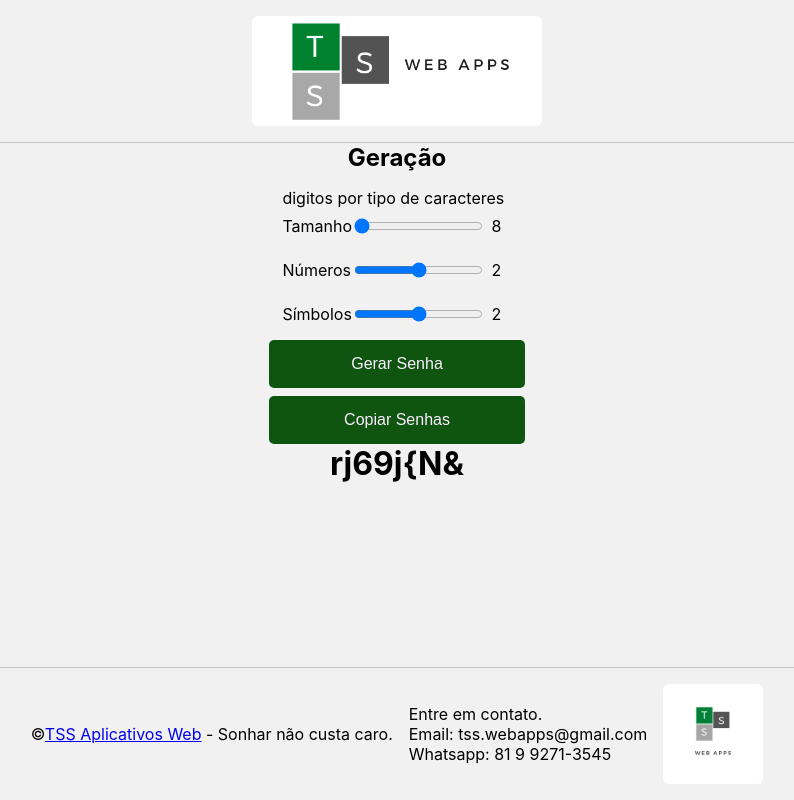
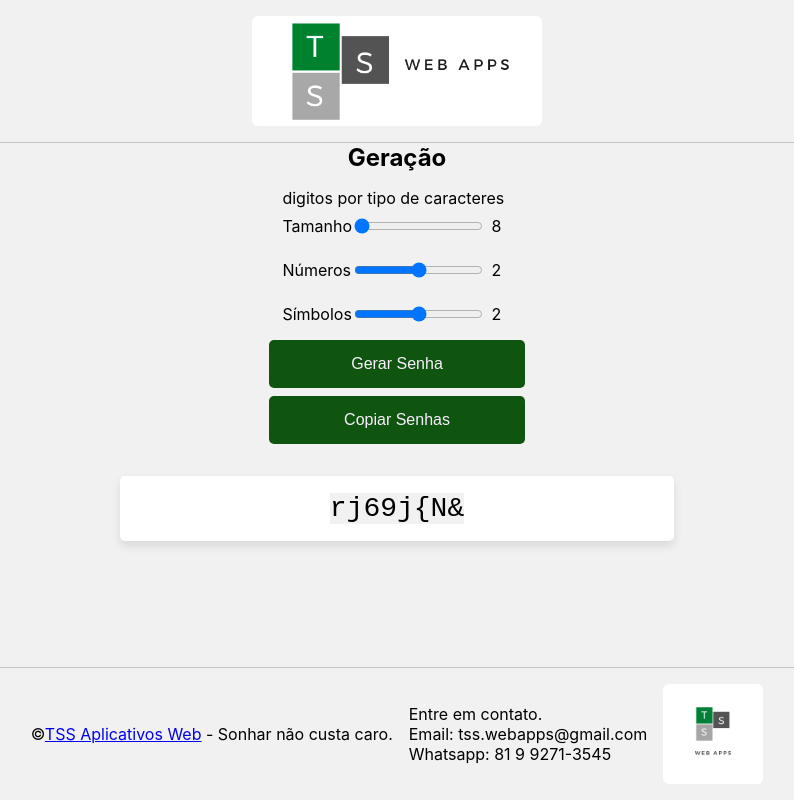
Before and after one commit to thiago-santanna/gerador-de-senha, a React (Create React App) app: page / in a window 1280 px wide. Shown: the whole page, without its empty margins (243-1037 px from the left). Built offline with nearby package versions, Linux system fonts and the light colour scheme.

Commit message:
separei o password em um componente

```diff
--- a/src/components/Content/index.js
+++ b/src/components/Content/index.js
@@ -1,4 +1,5 @@
 import React, {useState, useEffect} from 'react'
+import Password from '../Password/indext'
 import './styles.css'
 
 const Content = () => {
@@ -55,7 +56,7 @@ const Content = () => {
                               type="range"
                               name="letras"
                               min={8}
-                              max={16}
+                              max={32}
                               value={digitos}
                               onChange={ ({target}) => {setDigitos(Number(target.value))}} />
                             <span>{digitos}</span>
@@ -90,7 +91,7 @@ const Content = () => {
                     <button className="btn btn-gerador">Gerar Senha</button>
                     <button className="btn btn-copy">Copiar Senhas</button>
 
-                    <h1 className="password">{password}</h1>
+                    <Password password={password} />
                 </div>
             </main>
         </>
--- /dev/null
+++ b/src/components/Password/indext.js
@@ -0,0 +1,12 @@
+import React from 'react';
+import './styles.css'
+
+const Password = ({password}) => {
+    return (
+        <div className="passwordBox">
+            <p>{password}</p>
+        </div>
+    );
+}
+
+export default Password;
--- /dev/null
+++ b/src/components/Password/styles.css
@@ -0,0 +1,20 @@
+.passwordBox {
+    display: flex;
+    align-items: center;
+    justify-content: center;
+    gap: 1;
+}
+
+.passwordBox {
+    display: flex;
+    width: 33ch;
+    font-family: monospace;
+    word-break: break-all;
+    margin: 2rem auto 0;
+    padding: 1ch 0;
+    background-color: white;
+    border-radius: 5px;
+    box-shadow: 0 5px 10px rgba(0, 0, 0, 0.1);
+    text-align: center;
+    font-size: 1.75rem;
+}
```
